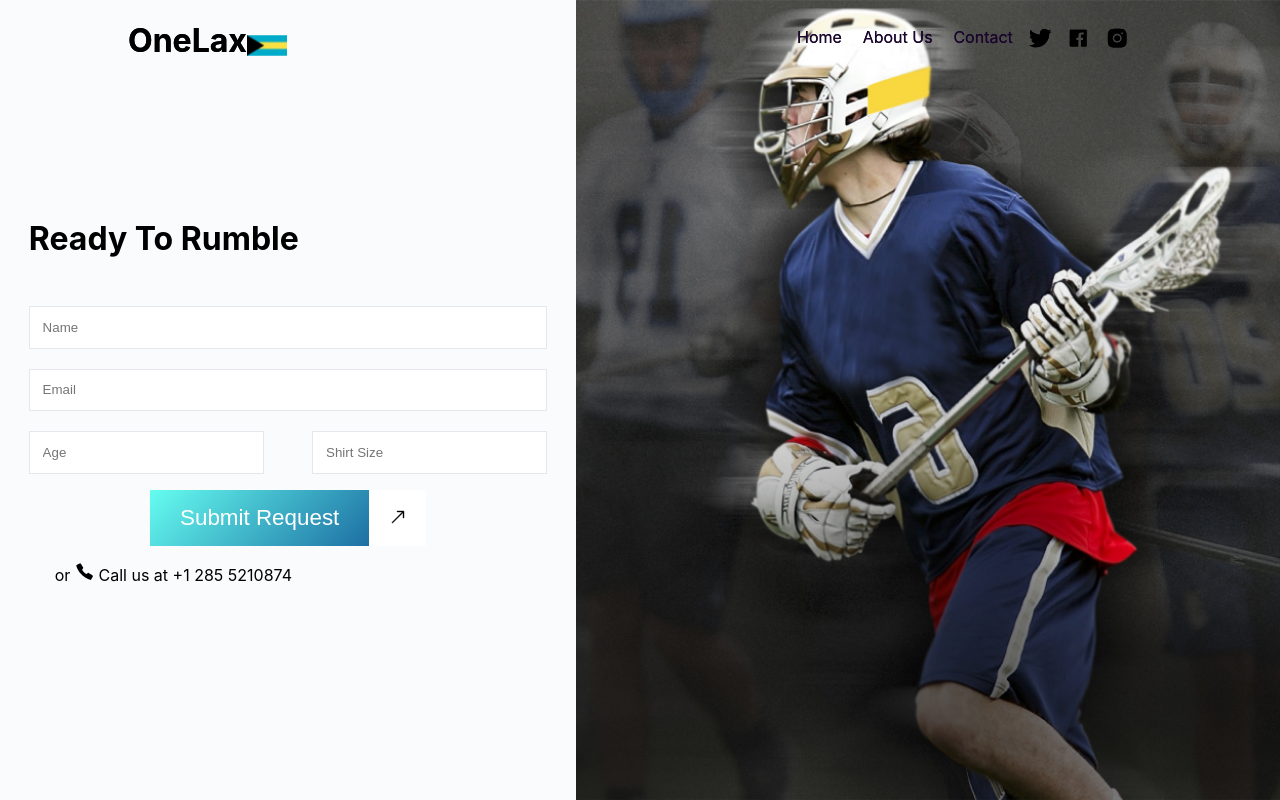
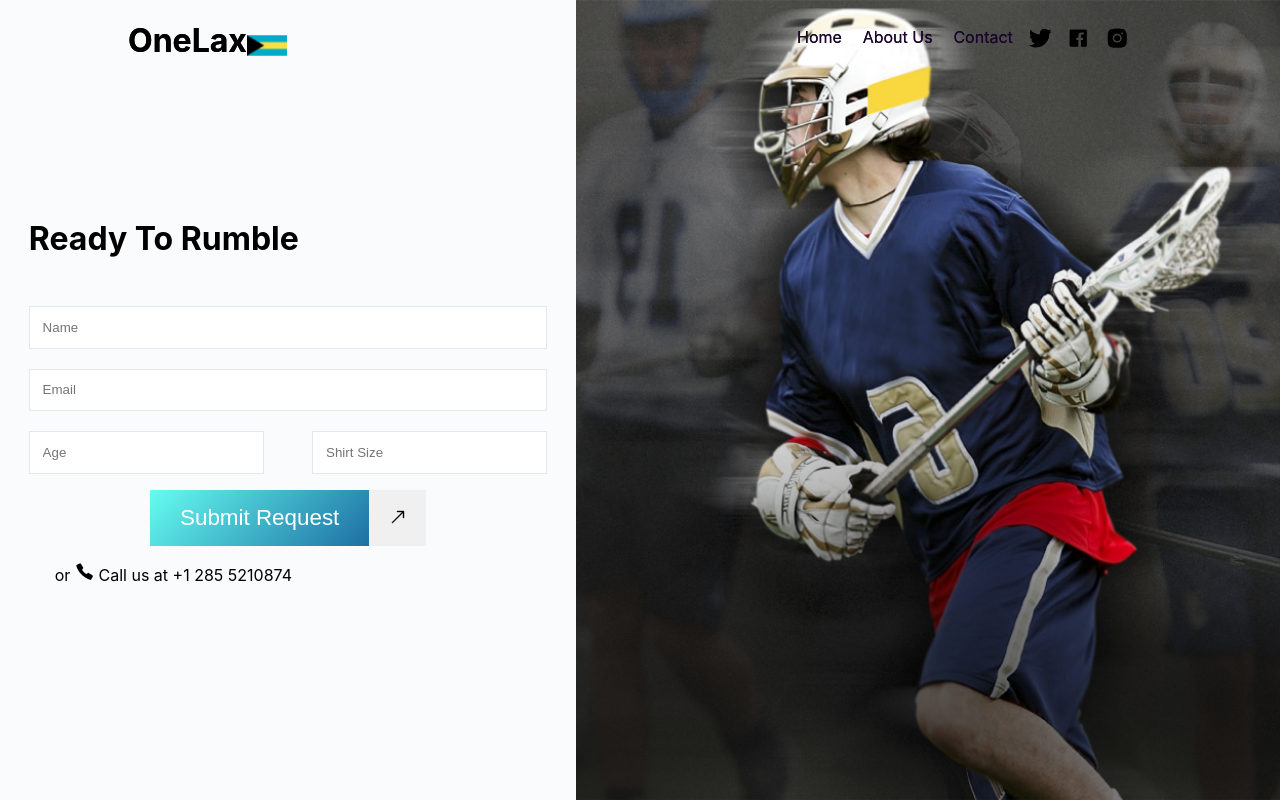
Before and after one commit to ivoinestrachan/lacrosse-site, a React (Create React App) app: page /register in a window 1280 px wide. Built offline with nearby package versions, Linux system fonts and the light colour scheme; a web font is replaced by a local one.

Commit message:
Update register.module.css

```diff
--- a/src/components/Register/register.module.css
+++ b/src/components/Register/register.module.css
@@ -103,7 +103,7 @@
 }
 
 .iconWrapper {
-  background: white;
+  background: rgb(240, 240, 240);
   padding: 0.8rem;
 }
 
```
